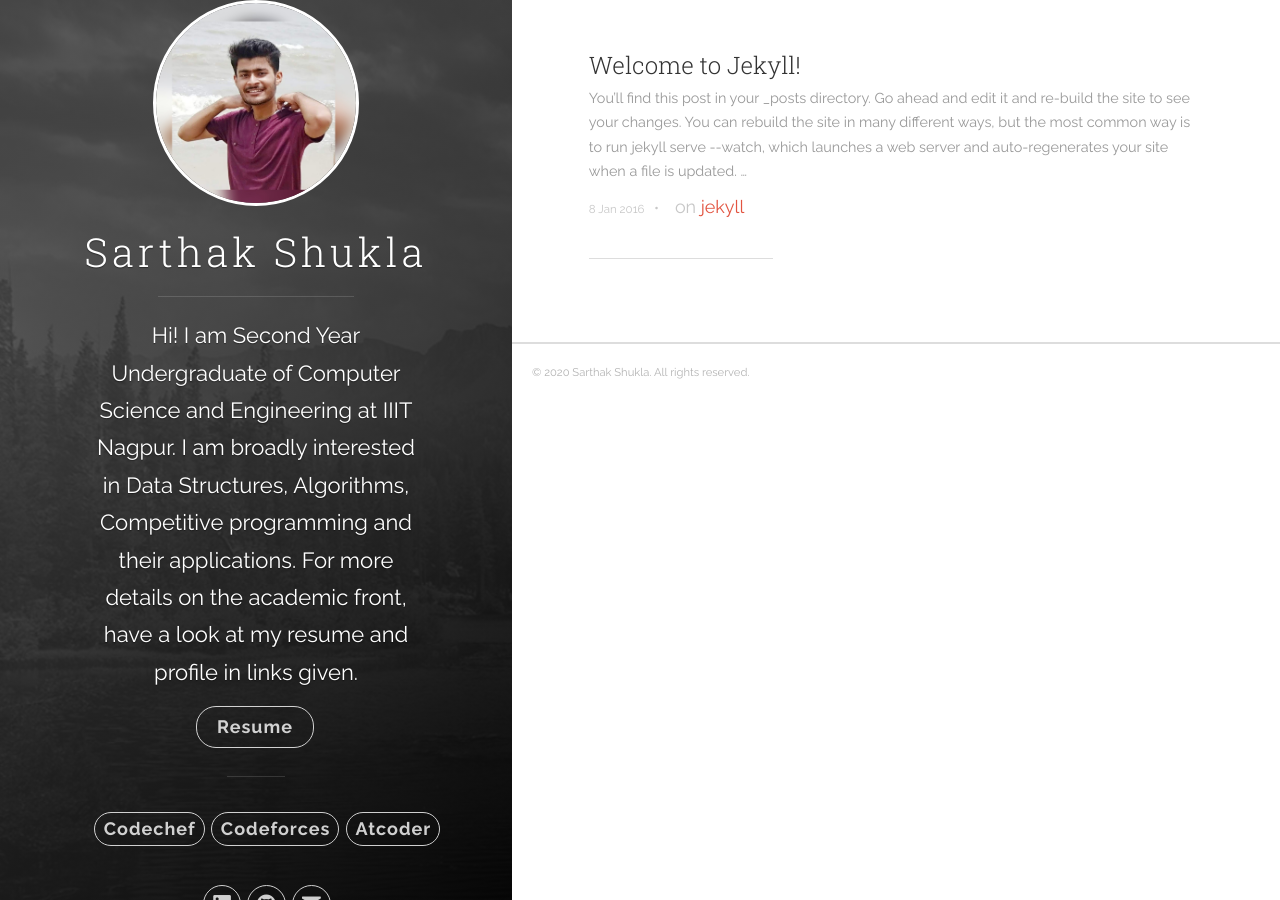
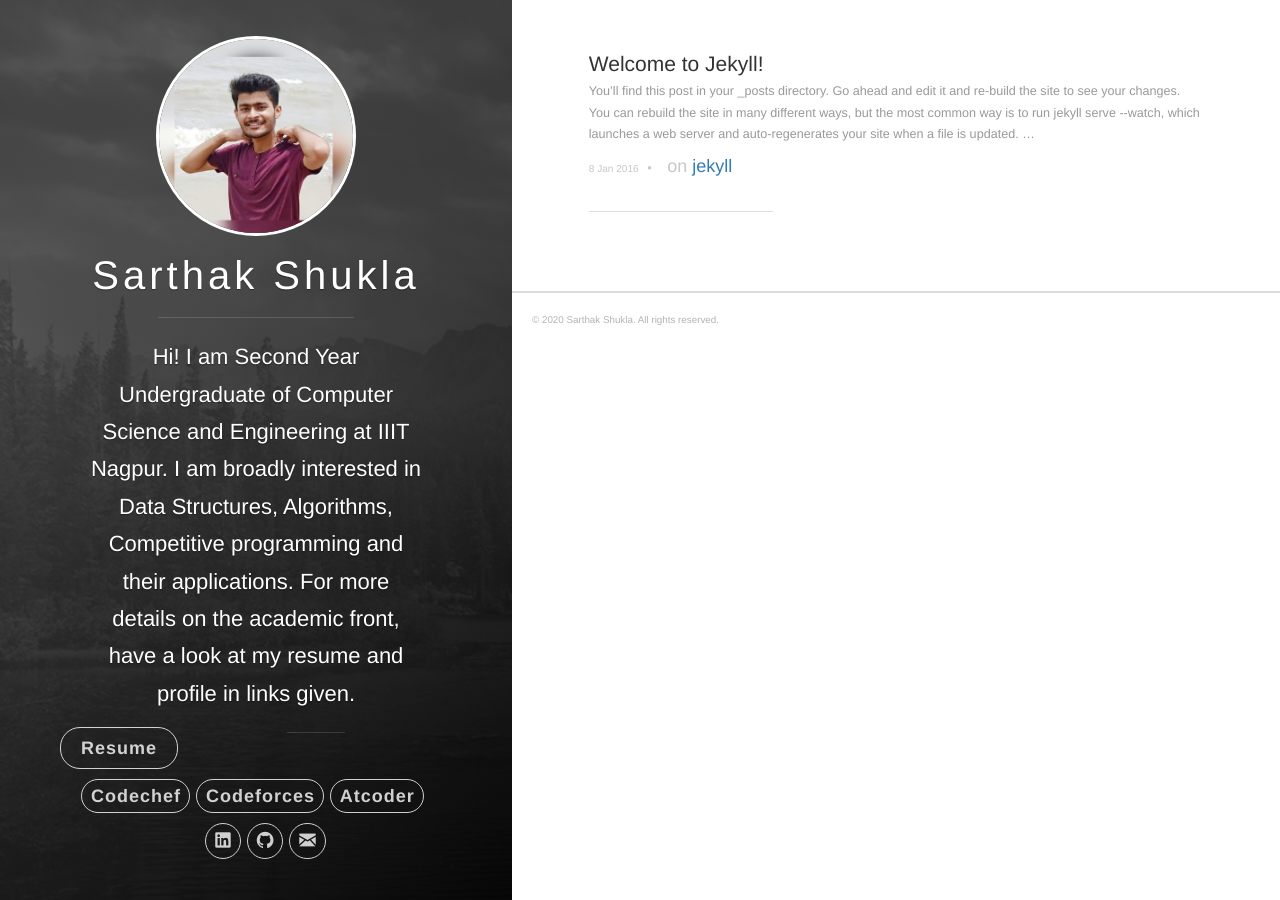
Before and after one commit to sarthakeddy/sarthakeddy.github.io, a Jekyll site: the page built from index.html, in a window 1280 px wide. Built offline with Jekyll 4.4.1, drawn with Linux system fonts in a browser that asks for light colours; nearby versions of some CDN libraries; the list of posts is cut into pages by our own code.

```diff
--- a/_includes/head.html
+++ b/_includes/head.html
@@ -5,7 +5,10 @@
   {% if page.robots %}
   <meta name="robots" content="{{ page.robots }}">
   {% endif %}
-<meta name="viewport" content="width=device-width, initial-scale=1.0">
+<meta name="viewport" content="width=device-width, initial-scale=1">
+<link rel="stylesheet" href="https://maxcdn.bootstrapcdn.com/bootstrap/3.3.7/css/bootstrap.min.css">
+<script src="https://ajax.googleapis.com/ajax/libs/jquery/3.2.0/jquery.min.js"></script>
+<script src="https://maxcdn.bootstrapcdn.com/bootstrap/3.3.7/js/bootstrap.min.js"></script>
   <title>Sarthak's Homepage</title>
   <meta name="description" content="{% if page.excerpt %}{{ page.excerpt | strip_html }}{% else %}{{ site.description }}{% endif %}">
   <meta name="author" content="{{ site.author.name }}">
--- a/_includes/header.html
+++ b/_includes/header.html
@@ -2,10 +2,13 @@
   <i class="icon icon-list btn-mobile-menu__icon"></i>
   <i class="icon icon-x-circle btn-mobile-close__icon hidden"></i>
 </span>
-<meta name="viewport" content="width=device-width, initial-scale=1.0">
+
 <header class="panel-cover" style="background-image: url({{ site.baseurl }}/images/cover.jpg)">
   <div class="panel-main">
-
+    <meta name="viewport" content="width=device-width, initial-scale=1">
+<link rel="stylesheet" href="https://maxcdn.bootstrapcdn.com/bootstrap/3.3.7/css/bootstrap.min.css">
+<script src="https://ajax.googleapis.com/ajax/libs/jquery/3.2.0/jquery.min.js"></script>
+<script src="https://maxcdn.bootstrapcdn.com/bootstrap/3.3.7/js/bootstrap.min.js"></script>
     <div class="panel-main__inner panel-inverted">
     <div class="panel-main__content">
       <img src="{{ site.baseurl }}/images/profile.jpeg" class="user-image" alt="My Profile Photo" style="height:200px; width:200px">
--- a/_includes/pagination.html
+++ b/_includes/pagination.html
@@ -1,5 +1,9 @@
-<meta name="viewport" content="width=device-width, initial-scale=1.0">
+
 <nav class="pagination" role="navigation">
+  <meta name="viewport" content="width=device-width, initial-scale=1">
+<link rel="stylesheet" href="https://maxcdn.bootstrapcdn.com/bootstrap/3.3.7/css/bootstrap.min.css">
+<script src="https://ajax.googleapis.com/ajax/libs/jquery/3.2.0/jquery.min.js"></script>
+<script src="https://maxcdn.bootstrapcdn.com/bootstrap/3.3.7/js/bootstrap.min.js"></script>
   {% if paginator.previous_page %}
     {% if paginator.previous_page == 1 %}
       <a rel="prev" class="posts newer btn small" href="{{ site.baseurl }}/#blog" title="Previous Page">← Newer Posts</a>
--- a/index.html
+++ b/index.html
@@ -4,7 +4,10 @@
 ---
 
 <div class="main-post-list">
-<meta name="viewport" content="width=device-width, initial-scale=1.0">
+<meta name="viewport" content="width=device-width, initial-scale=1">
+<link rel="stylesheet" href="https://maxcdn.bootstrapcdn.com/bootstrap/3.3.7/css/bootstrap.min.css">
+<script src="https://ajax.googleapis.com/ajax/libs/jquery/3.2.0/jquery.min.js"></script>
+<script src="https://maxcdn.bootstrapcdn.com/bootstrap/3.3.7/js/bootstrap.min.js"></script>
   <ol class="post-list">
     {% for post in paginator.posts %}
       <li>
```
